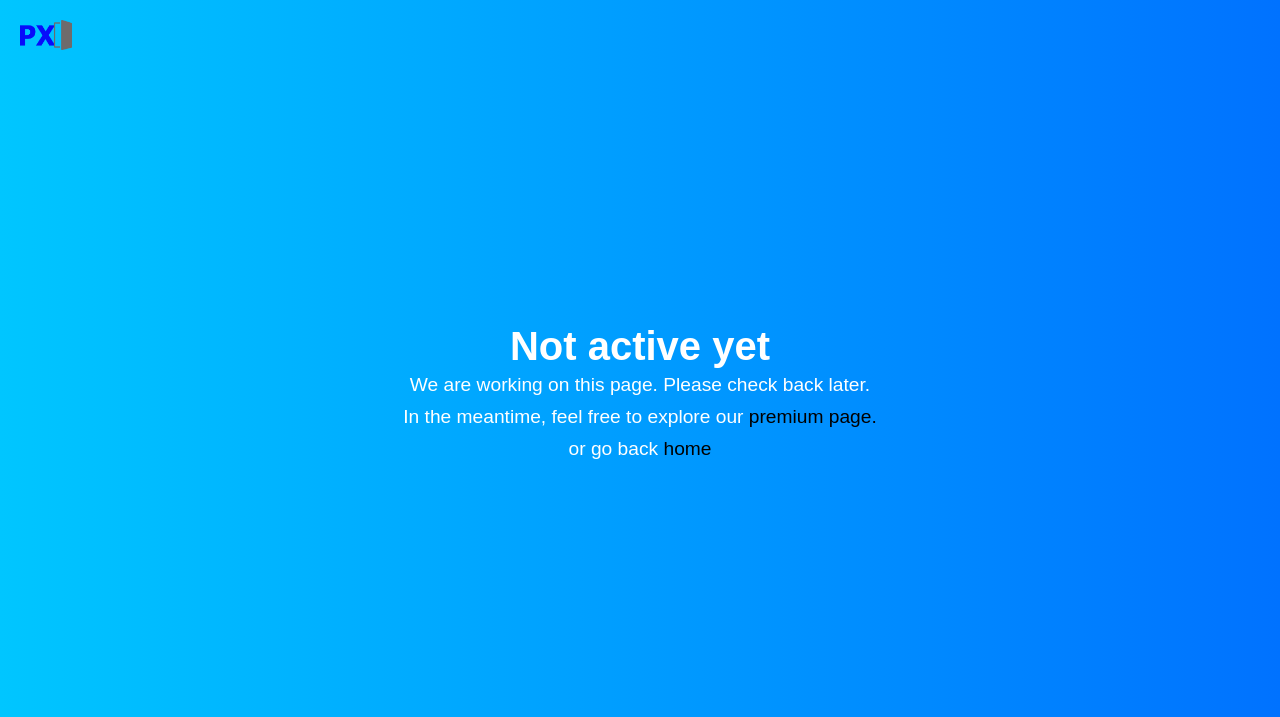
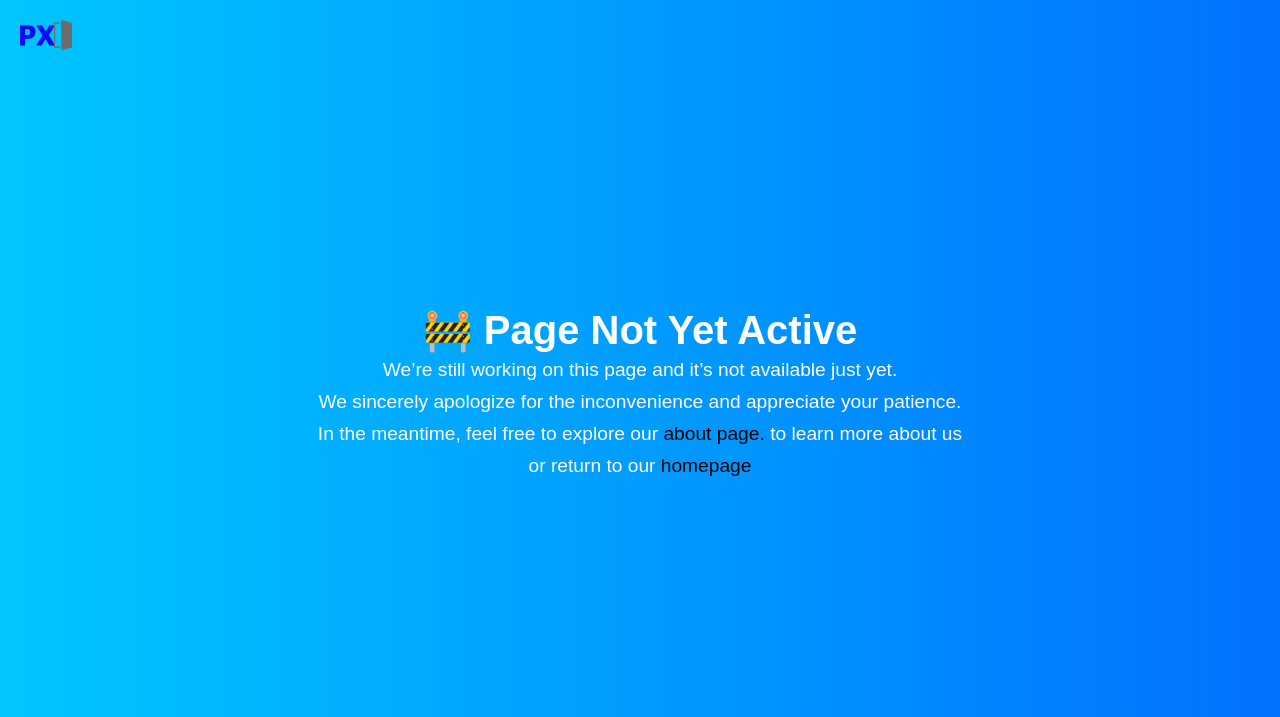
Before and after one commit to Devmaxin/Pix-Vault, a PHP site: the page made by Not active/index.html in a window 1280 px wide. Shown: the top 717 px of the page. Run offline with PHP 8.4, Linux system fonts and the light colour scheme.

Commit message:
changed the content of the not active page, test fixed bg image not working on github

```diff
--- a/Free access/style.css
+++ b/Free access/style.css
@@ -5,7 +5,7 @@
 }
 
 body{
-    background-image: url(/images/Px\ vault\ free\ page\ bg2.jpg);
+    background-image: url(images/Px\ vault\ free\ page\ bg2.jpg);
     background-position: center;
     background-size: cover;
     background-repeat: no-repeat;
--- a/Login/index.html
+++ b/Login/index.html
@@ -31,7 +31,8 @@
 <input type="password" name="password" placeholder="Password" required> <br/>
 <div><button type="submit"> Log in</button></div>
 <h5>Don't have an account? <a href="/Signup/index.html">Sign Up</a></h5>
-<h6><a href="/Password Recovery/forgot password/index.html">Forget password</a></h6>
+<!-- <h6><a href="/Password Recovery/forgot password/index.html">Forget password</a></h6> -->
+ <h6><a href="/Not active/index.html">Forget password</a></h6>
 </form>
 </div>
 </div>
--- a/Not active/index.html
+++ b/Not active/index.html
@@ -11,10 +11,11 @@
     <a href="/index.html"> <img src="/images/pix vault logo.png" alt="logo" class="logo"> </a>
 
     <main>
-        <h1>Not active yet</h1>
-        <p>We are working on this page. Please check back later.</p>
-        <p>In the meantime, feel free to explore our <a href="/Premium/index.html">premium page.</a></p>
-        <p id="p">or go back <a href="/index.html">home</a></p>
+        <h1>🚧 Page Not Yet Active</h1>
+        <p>We’re still working on this page and it’s not available just yet.</p>
+        <p>We sincerely apologize for the inconvenience and appreciate your patience.</p>
+        <p>In the meantime, feel free to explore our <a href="/About pix vault/index.html">about page.</a> to learn more about us</p>
+        <p id="p">or return to our <a href="/index.html">homepage </a></p>
     </main>
 
 </body>
--- a/Premium/style.css
+++ b/Premium/style.css
@@ -5,7 +5,7 @@
 }
 
 body{
-    background-image: url(/images/Px\ vault\ free\ page\ bg.jpg);
+    background-image: url(images/Px\ vault\ free\ page\ bg.jpg);
     background-position: center;
     background-size: cover;
     background-repeat: no-repeat;
```
